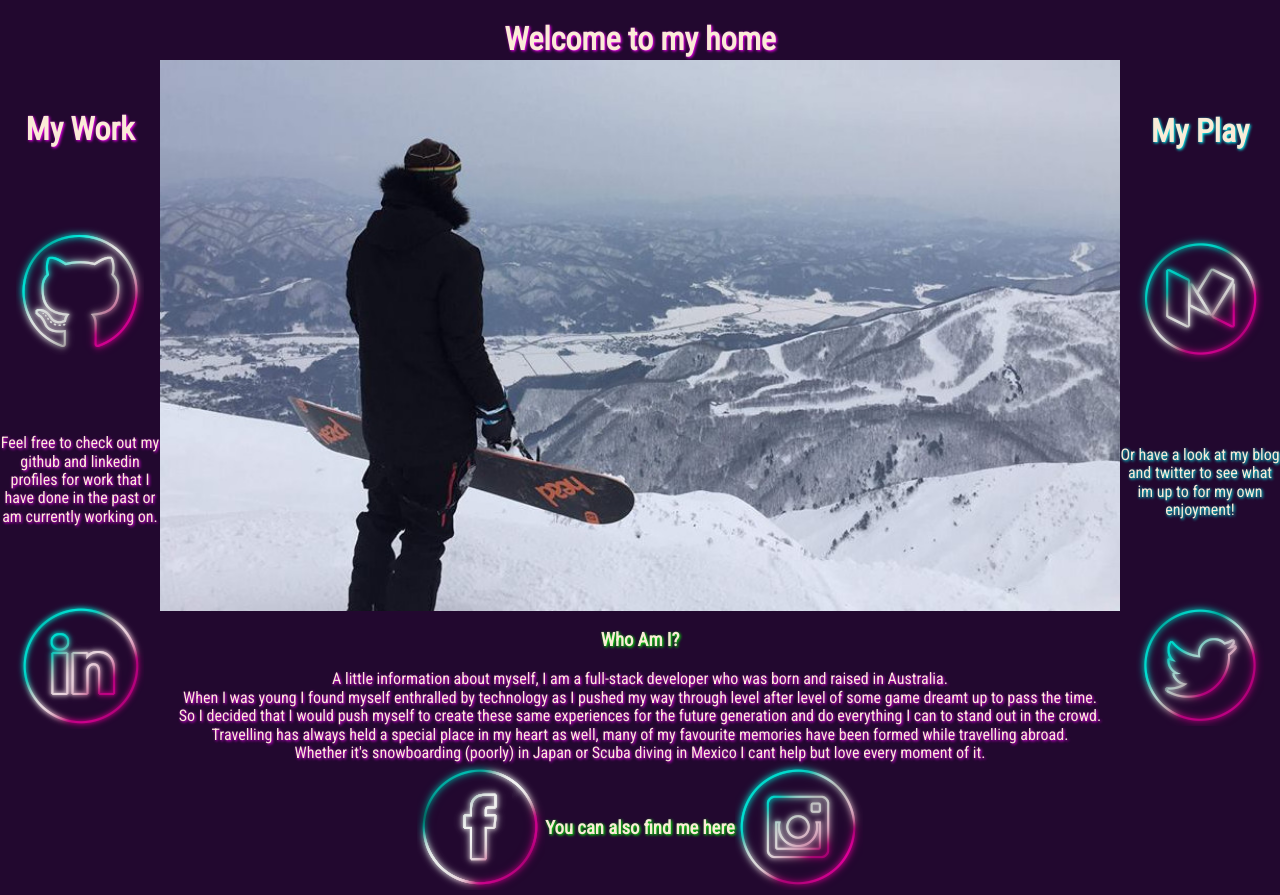
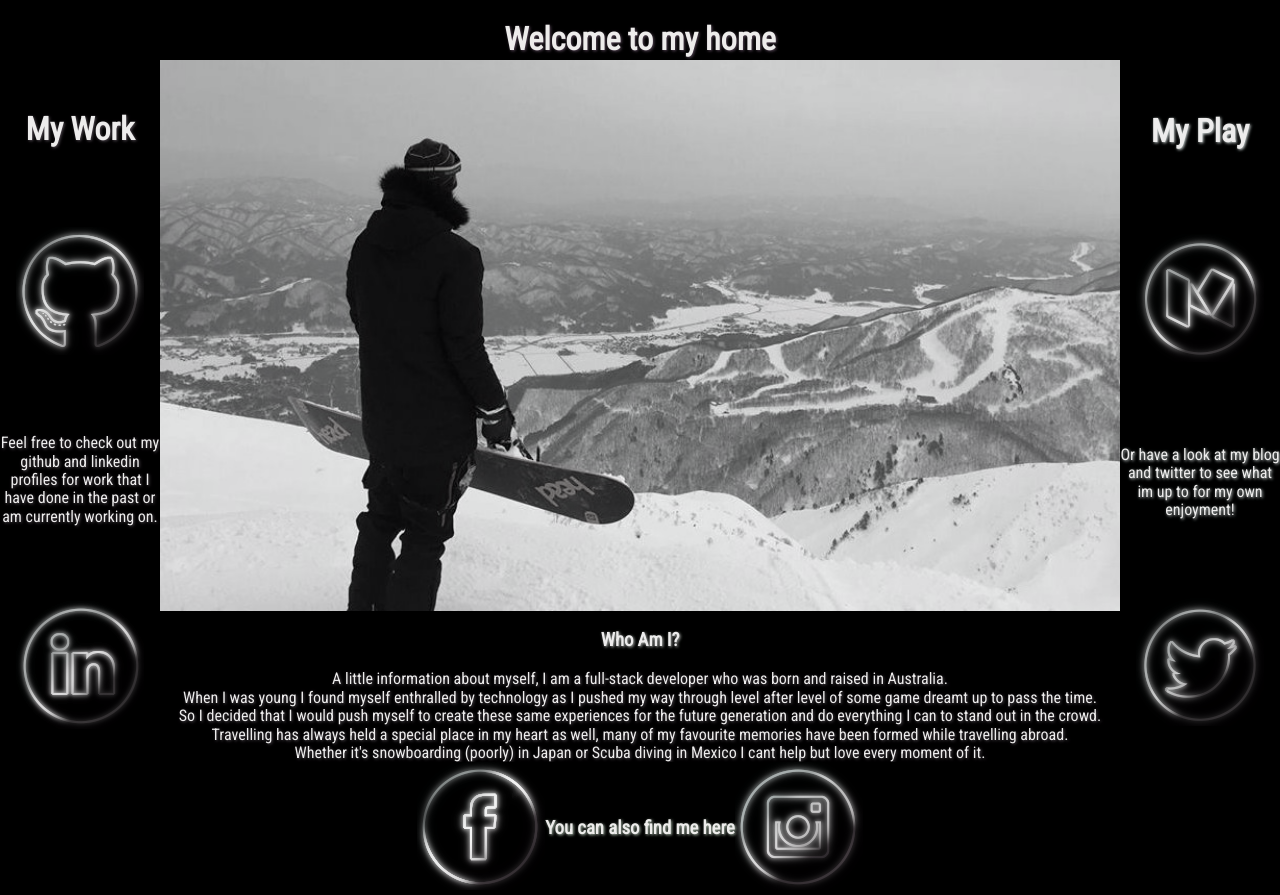
Before and after one commit to Dylan-Speight/Dylan-Speight.github.io, a plain HTML site: page index.html in a window 1280 px wide. Drawn offline with nearby package versions, Linux system fonts and the light colour scheme.

Commit message:
unbreaking

```diff
--- a/css/style.scss
+++ b/css/style.scss
@@ -1,7 +1,11 @@
 * {
     font-family: 'Roboto Condensed', sans-serif;
     flex-wrap: wrap;
-    transition: 1s;
+    filter: grayscale(0.5);
+    transition: 0.5s;
+}
+:hover {
+    filter: grayscale(0)
 }
 
 header {
@@ -10,17 +14,17 @@ header {
     width: 100%;
     height: 60px;
     align-items: center;
-    background: #22082F;
+    background: rgb(0, 0, 0);
 }
 h1 {
     color: antiquewhite;
     text-shadow: 1px 1px 3px magenta;
-    background: #22082F;
+    background: black;
 }
 div {
     color: antiquewhite;
     text-shadow: 1px 1px 3px magenta;
-    background: #22082F;
+    background: black;
 }
 content {
     display: flex;
@@ -31,7 +35,7 @@ content {
     width:75%;
     max-width:100%;
     max-height:100%;
-    background: #22082F;
+    background: black;
     order: 1;
     text-align: center;
 }
@@ -42,7 +46,7 @@ content {
     align-items: center;
     justify-content: space-around;
     width: 12.5%;
-    background: #22082F;
+    background: black;
     order:0;
     color: antiquewhite;
     text-shadow: 1px 1px 3px magenta;
@@ -58,7 +62,7 @@ content {
     align-items: center;
     justify-content: space-around;
     width: 12.5%;
-    background: #22082F;
+    background: black;
     order: 2;
     color: antiquewhite;
     text-shadow: 1px 1px 3px cyan;
@@ -72,19 +76,19 @@ footer {
     display: flex;
     flex-wrap: wrap;
     height:100%;
-    background: #22082F;
+    background: black;
     justify-content: center;
     align-items: center;
 }
 h3 {
     color: antiquewhite;
     text-shadow: 1px 1px 3px rgb(0, 255, 0);
-    background: #22082F;
+    background: black;
 }
 
 @media only screen and (max-width: 415px) {
     * {
-        filter: grayscale(0.25)
+        filter: grayscale(0)
     }
     .aboutMe {
         display: flex;
@@ -109,13 +113,17 @@ h3 {
 }
 @media only screen and (min-width:416px) and (max-width: 800px) {
     * {
-        filter: grayscale(0.25)
+        filter: grayscale(0)
     }
     .aboutMe {
         display: flex;
         width: 100%;
         order: 2;
         max-width: 100%;
+
+        .img {
+            filter: grayscale(0)
+        }
 
     }
     .myPlay,
@@ -127,3 +135,21 @@ h3 {
         order: 1;
     }
 }
+::-webkit-scrollbar {
+    width: 10px;
+  }
+
+  /* Track */
+  ::-webkit-scrollbar-track {
+    background: black;
+  }
+
+  /* Handle */
+  ::-webkit-scrollbar-thumb {
+    background: rgb(80, 80, 80);
+  }
+
+  /* Handle on hover */
+  ::-webkit-scrollbar-thumb:hover {
+    background: rgb(80, 80, 80);
+  }
--- a/index.html
+++ b/index.html
@@ -23,7 +23,7 @@
 
         </div>
         <div class="aboutMe">
-            <img src="img/snownshit2.jpg" alt="Top of the mountain in Hakuba, Japan" width="100%">
+            <img src="img/snownshit2.jpg" alt="Top of the mountain in Hakuba, Japan" width="100%" class="img">
             <About_me>
                 <h3>Who Am I?</h3>
                 A little information about myself, I am a full-stack developer who was born and raised in Australia.<br>
```
Also changed, not shown: css/style.css, 1 other file.
